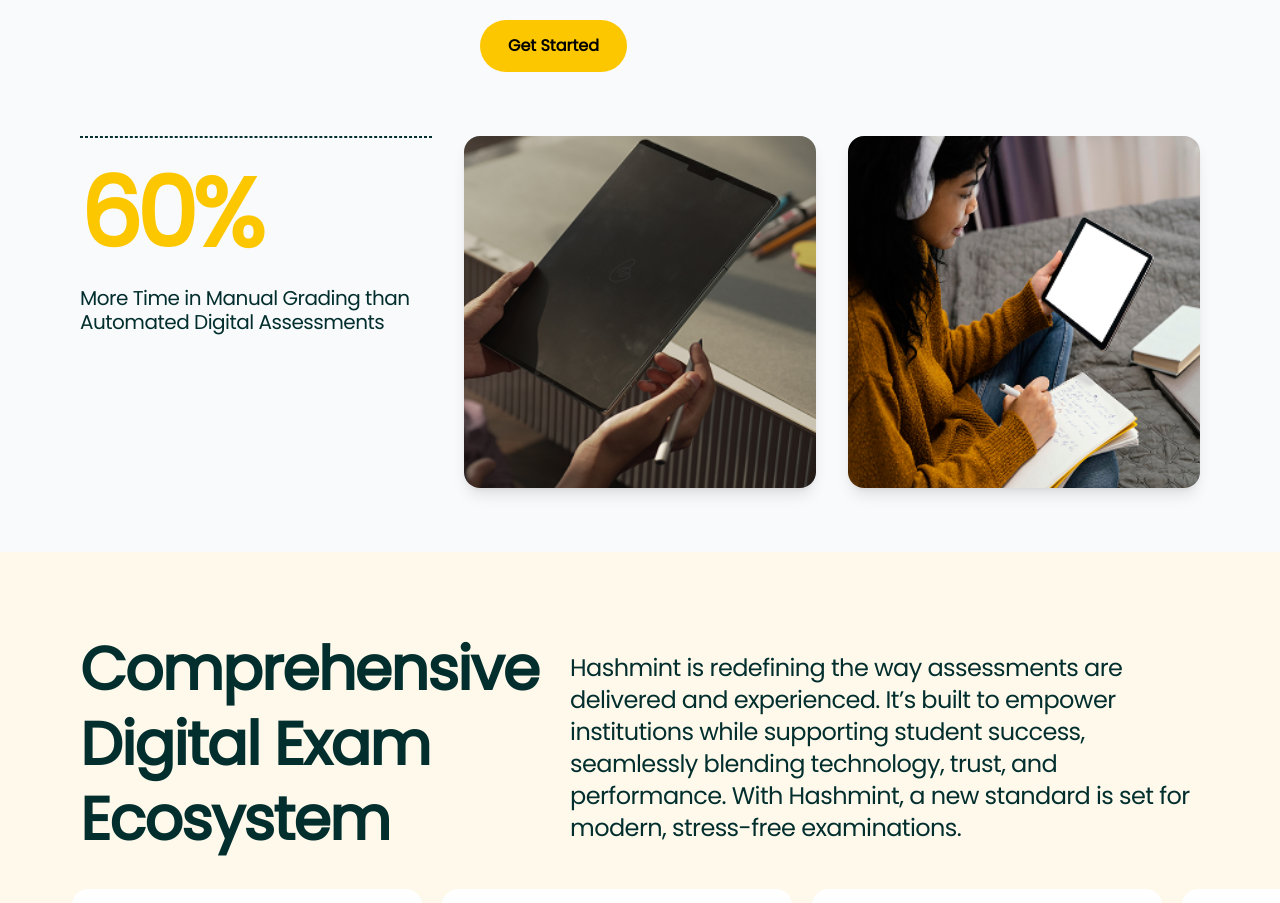
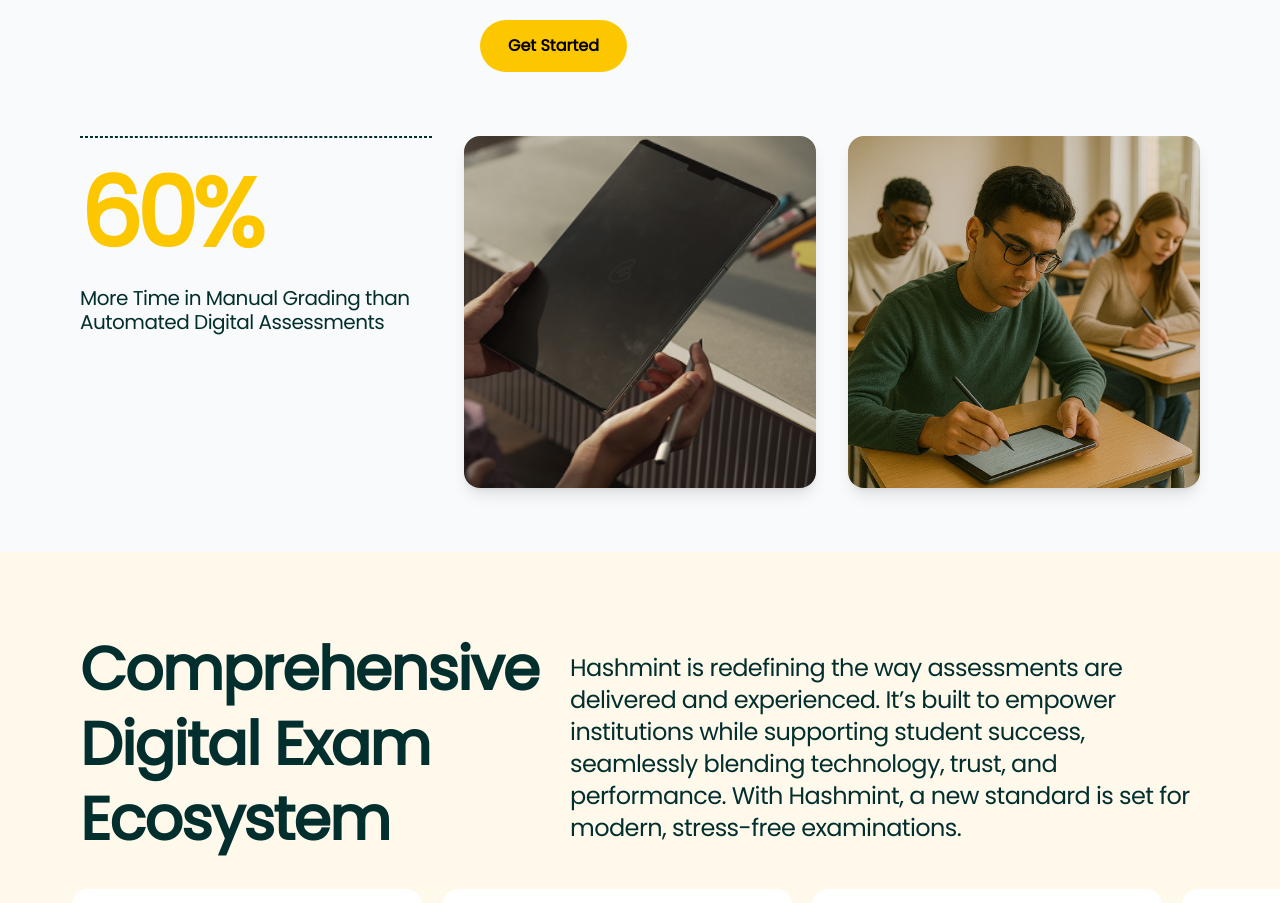
Before and after one commit to TIC-Global-Services/TIC-Hashmint, a Next.js app: page / in a window 1280 px wide. Shown: the part 1260-2163 px from the top of the page. Built offline with nearby package versions, Linux system fonts and the light colour scheme.

Commit message:
About image

```diff
--- a/components/about/about.tsx
+++ b/components/about/about.tsx
@@ -141,7 +141,7 @@ const Section: React.FC = () => {
           >
             <div className="relative aspect-square overflow-hidden rounded-2xl shadow-lg">
               <Image
-                src="/about/about-img-2.png"
+                src="/about/about-img-2.jpg"
                 alt="Illustration of secure exam systems"
                 fill
                 quality={80}
```
Also changed, not shown: public/about/about-img-2.jpg (added), public/about/about-img-2.png (deleted).
